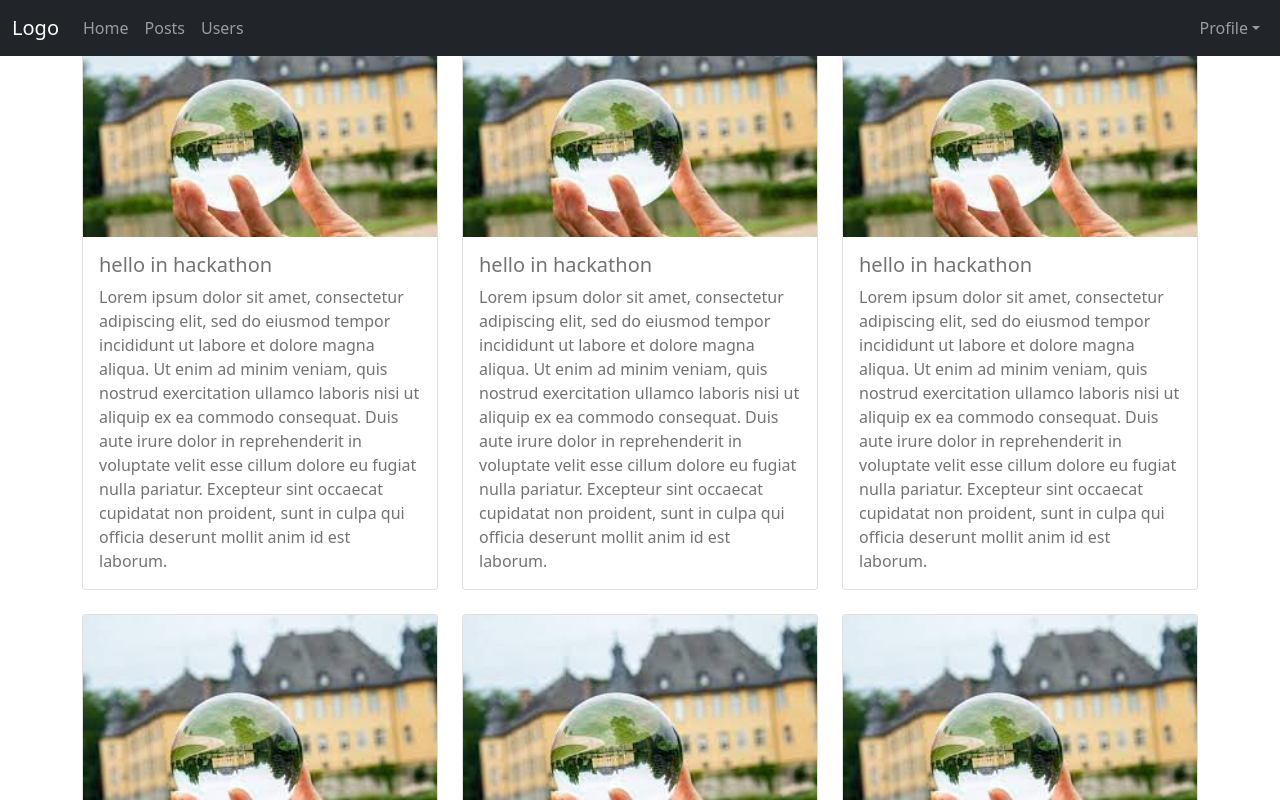
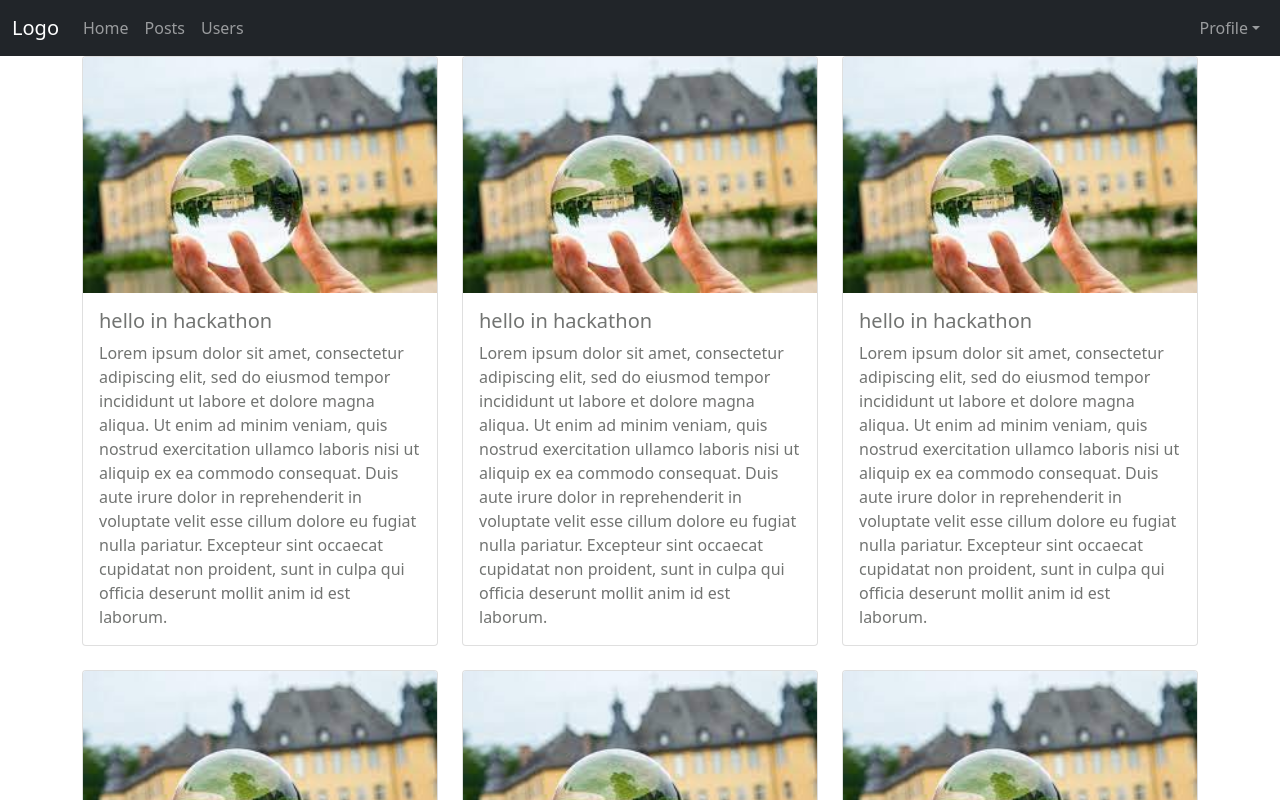
Before and after one commit to FaychakA/hackathon, a React (Create React App) app: page /posts in a window 1280 px wide. Shown: the top 800 px of the page. Built offline with nearby package versions, Linux system fonts and the light colour scheme; no server answers; the database is empty.

Commit message:
fixed content margin top

```diff
--- a/src/pages/Posts/index.jsx
+++ b/src/pages/Posts/index.jsx
@@ -9,7 +9,7 @@ import './index.scss';
 import { posts } from '../../testData/post.json';
 
 const Posts = () => (
-  <Row xs={1} md={2} lg={3}>
+  <Row style={{ marginTop: '56px' }} xs={1} md={2} lg={3}>
     {posts.map((post) => (
       <Col key={post.id} className="mb-4"><Link className="posts__link" to={`/post/${post.id}`}><Post postId={post.id} /></Link></Col>
     ))}
```
